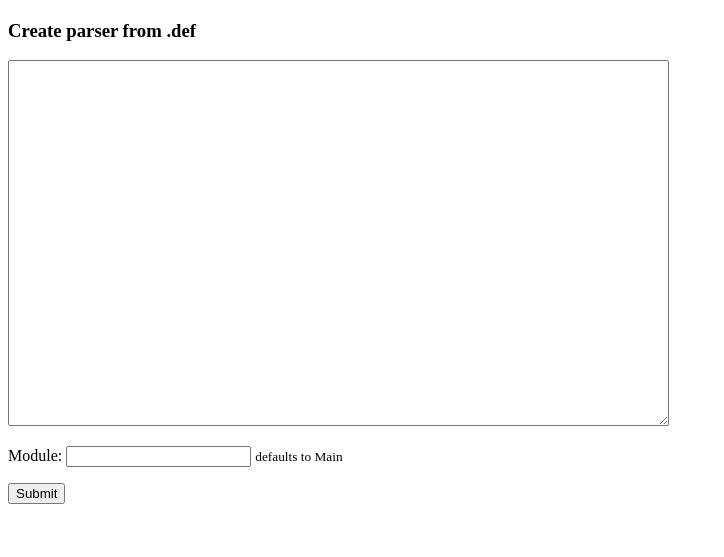
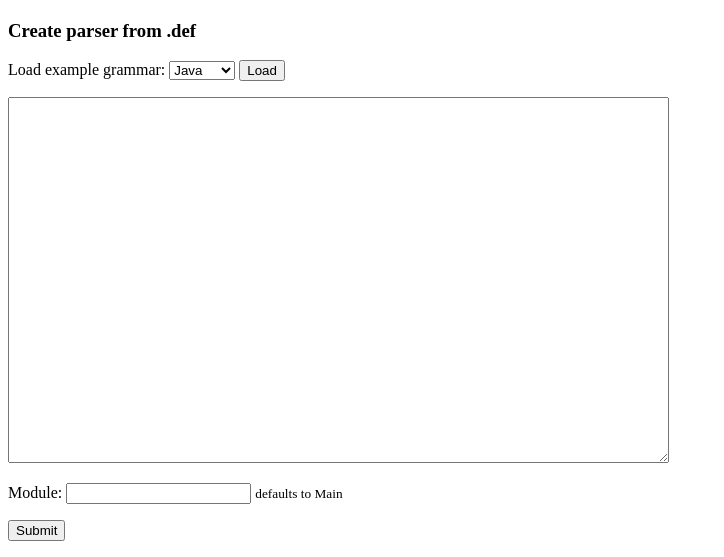
Before and after one commit to seba--/treedecor, a plain HTML site: page parsing-aas/web/index.html in a window 1280 px wide. Shown: the part 994-1551 px from the top of the page, without its empty margins (0-724 px from the left). Before the commit the page ends 1514 px from the top, so only its background shows below. Drawn offline with nearby package versions, Linux system fonts and the light colour scheme.

Commit message:
Web interface can now load example grammars.

```diff
--- a/parsing-aas/web/index.html
+++ b/parsing-aas/web/index.html
@@ -46,6 +46,22 @@
                 'success':postDefSuccess,
                 'error':postDefError})
       }
+
+      languageModules = {
+        "xml.def" : "xml",
+        "Java-15.def" : "Main",
+        "Haskell.def" : "Haskell"
+      }
+
+      function loadDefaultGrammar() {
+        var language = $('[name=defaultDef]').val()
+        $.ajax("grammars/"+language,
+          {'success': function (_1, _2, response) {
+             var def = response.responseText
+             $('[name=defcontent]').val(def)
+             $('[name=module]').val(languageModules[language])
+           }})
+      }
     </script>
   </head>
   <body>
@@ -60,6 +76,14 @@
     <textarea name="parseresult" type="" cols="80" rows="24"></textarea>
     <h3><a name="def">Create parser from .def</a></h3>
     <form>
+      <p>Load example grammar:
+        <select name="defaultDef">
+          <option value="Java-15.def">Java</option>
+          <option value="Haskell.def">Haskell</option>
+          <option value="xml.def">XML</option>
+        </select>
+        <input type="button" value="Load" onClick="loadDefaultGrammar()">
+      </p>
       <p><textarea name="defcontent" type="" cols="80" rows="24"></textarea></p>
       <p>Module: <input name="module" type="text"/> <small>defaults to Main</small></p>
       <p><input type="button" value="Submit" onClick="postDef()"/></p>
```
Also changed, not shown: 3 other files.
